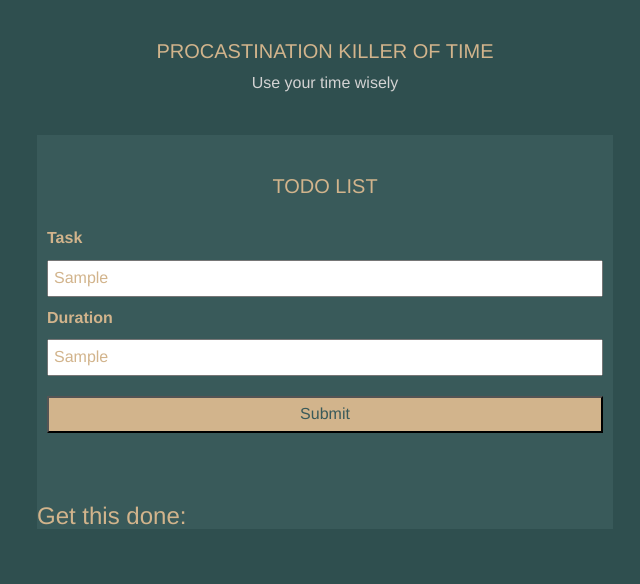
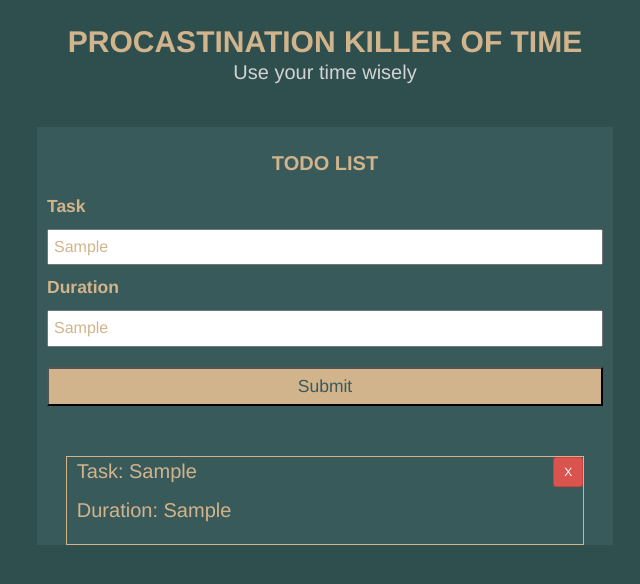
Before and after one commit to Moween/TODOLIST, a plain HTML site: page index.html in a window 1280 px wide. Both pictures are taken after typing "Sample", "Sample" into the empty fields and a click on the button "Submit". Shown: the whole page, without its empty margins (315-955 px from the left). Drawn offline with nearby package versions, Linux system fonts and the light colour scheme.

Commit message:
Updated codes with the new class names selectors.

```diff
--- a/index.js
+++ b/index.js
@@ -1,6 +1,4 @@
-const main = document.querySelector('#main');
 document.querySelector('#form').addEventListener('submit', displayTodo);
-
 
 
 function displayTodo(e) {
@@ -8,51 +6,38 @@ function displayTodo(e) {
   e.preventDefault();
   //Create a div element to house the div elements
   const taskWrap = document.createElement('div');
-
-  taskWrap.className = 'display-todo-list';
-
-  taskWrap.innerHTML = "<h3>Get this done:</h3>";
-
-  //Append div element to the main element
-  main.appendChild(taskWrap);
+  taskWrap.className = 'task-wrap';
 
 
   //Create p Element
   const taskName = document.createElement('p');
-
   //Add textContent to the p element
-  taskName.textContent = "Task: ";
-  taskName.textContent += document.getElementById('task').value;
+  taskName.textContent = "Task: " + document.getElementById('task').value;
+  taskWrap.appendChild(taskName);
 
   //Create p Element
   const taskDuration = document.createElement('p');
-
   //Add textContent to the p element
-  taskDuration.textContent = "taskDuration: ";
-  taskDuration.textContent += document.getElementById('taskDuration').value;
-
-  //Append p element to the taskWrap
-  taskWrap.appendChild(taskName);
+  taskDuration.textContent = "Duration: " +  document.getElementById('duration').value;
   taskWrap.appendChild(taskDuration);
-  console.log(taskName);
-  console.log(taskDuration);
 
   //Create deleteBtn
   const deleteBtn = document.createElement('button');
   deleteBtn.setAttribute("type","button");
   deleteBtn.className = ('btn btn-danger btn-sm delete deletebtn');
-  //Add textContent
   deleteBtn.textContent = "X";
-
+  //Add EventListener to delete btn
+  deleteBtn.addEventListener('click', deleteItems);
   //Append btn
   taskWrap.appendChild(deleteBtn);
 
-  document.querySelector('.btn').addEventListener('click', deleteItems);
+  document.querySelector('#todo-list').appendChild(taskWrap);
+
 }
 
 
 
-
 function deleteItems(e) {
-  console.log(1);
+  e.target.parentNode.style.display = 'none';
+  console.log(e.target.parentNode);
 }
--- a/styles.css
+++ b/styles.css
@@ -19,15 +19,19 @@ body {
   text-transform: initial;
 }
 
-header h1 {
-  padding: 10px 0 0;
+h1 {
+  font-size: 1.56rem;
+  padding: 5px 0 0;
+  margin: 10px 0 0;
   color: tan;
+  font-weight: bold;
 }
 
 h2 {
-  margin-top: 10px;
+  margin-top: 5px;
   font-size: 1.25rem;
-  padding: 20px;
+  padding: 10px;
+  font-weight: bold;
 }
 
 
@@ -59,11 +63,12 @@ button {
 
 }
 
-#display-todo-list {
+.task-wrap {
   border: 1px solid tan;
-  width: 80%;
+  width: 90%;
   padding: 0 10px 10px;
   margin: 0 auto 10px;
+  position: relative;
 }
 
 #btn {
@@ -72,9 +77,14 @@ button {
   margin-top: 10px;
 }
 
-.invisible {
-  display: none;
+.deletebtn {
+  position: absolute;
+  top: 0;
+  right: 0;
+  width: 30px;
 }
+
+
 
 @media only screen and (min-width: 960px) {
 
@@ -83,6 +93,10 @@ button {
   }
 
   h1 {
+    font-size: 3rem;
+  }
+
+  p {
     font-size: 2rem;
   }
 
@@ -96,13 +110,9 @@ button {
     width: 45%;
   }
 
-  input[type="text"],
+  label,
   button {
+    font-size: 1.75rem;
   }
 
-  form {
-    /* text-align: center; */
-  }
-
-
 }
```
